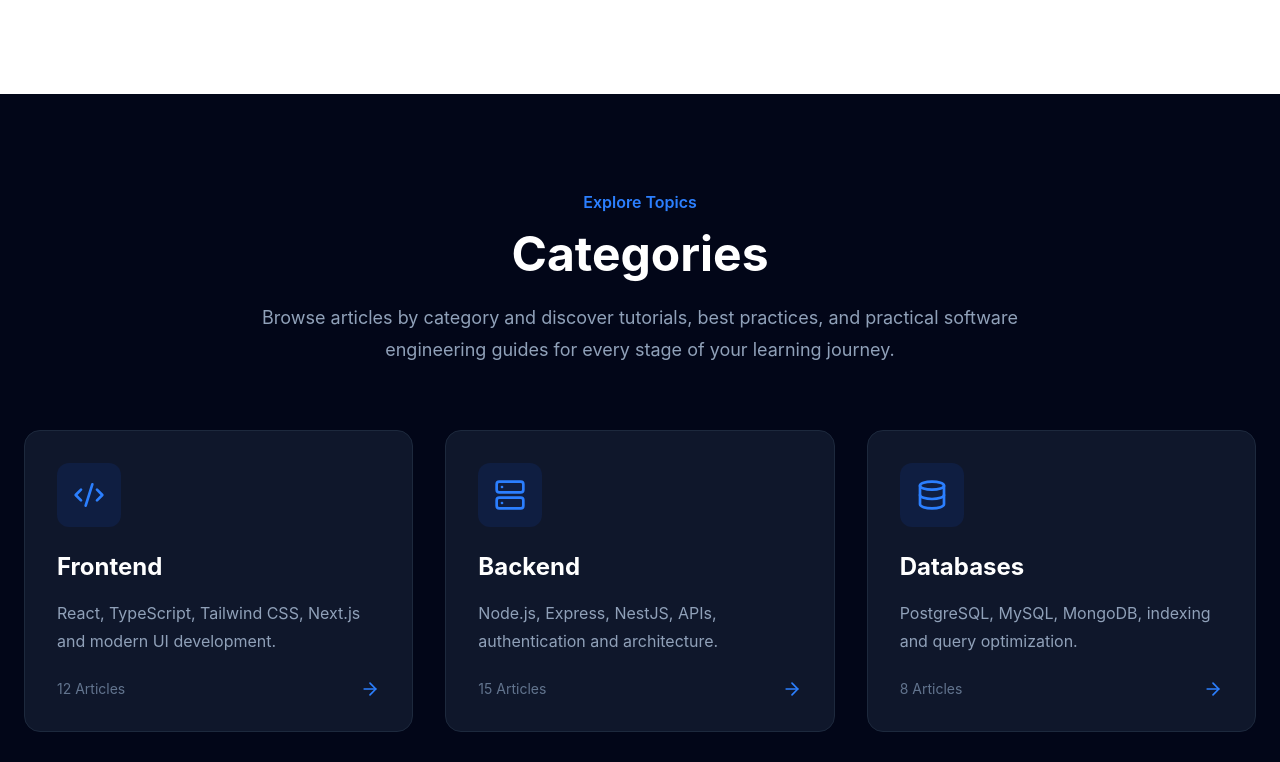
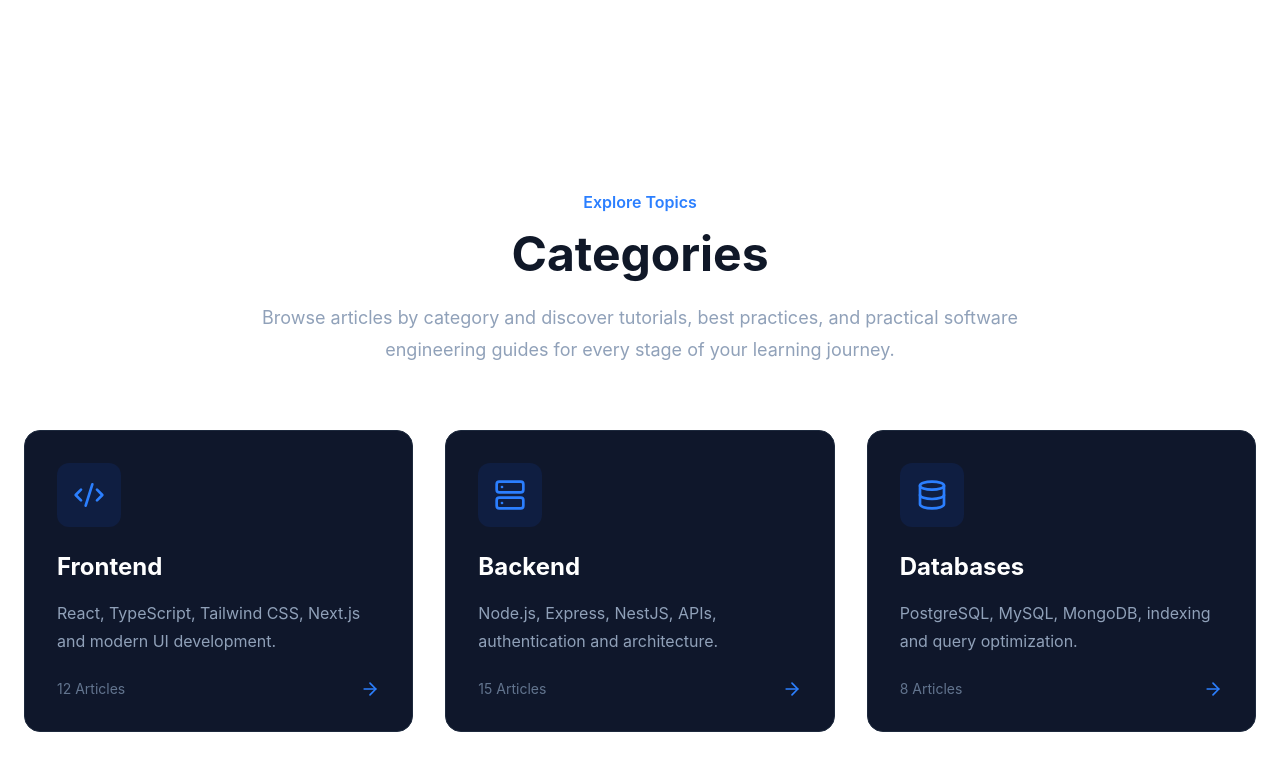
Before and after one commit to system-Barinda/system-barinda-blog, a React (Vite) app: page / in a window 1280 px wide. Shown: the part 2432-3194 px from the top of the page. Built offline with nearby package versions, Linux system fonts and the light colour scheme.

Commit message:
chore:updated

```diff
--- a/src/components/Categories.tsx
+++ b/src/components/Categories.tsx
@@ -3,12 +3,12 @@ import { categories } from "../data/categories";
 
 export default function Categories() {
   return (
-    <section className="bg-slate-950 py-24">
+    <section className="bg-white py-24">
       <div className="mx-auto max-w-7xl px-6">
         <div className="mb-16 text-center">
           <span className="font-semibold text-blue-500">Explore Topics</span>
 
-          <h2 className="mt-4 text-5xl font-bold text-white">Categories</h2>
+          <h2 className="mt-4 text-5xl font-bold text-gray-900">Categories</h2>
 
           <p className="mx-auto mt-6 max-w-3xl text-lg leading-8 text-slate-400">
             Browse articles by category and discover tutorials, best practices,
```
